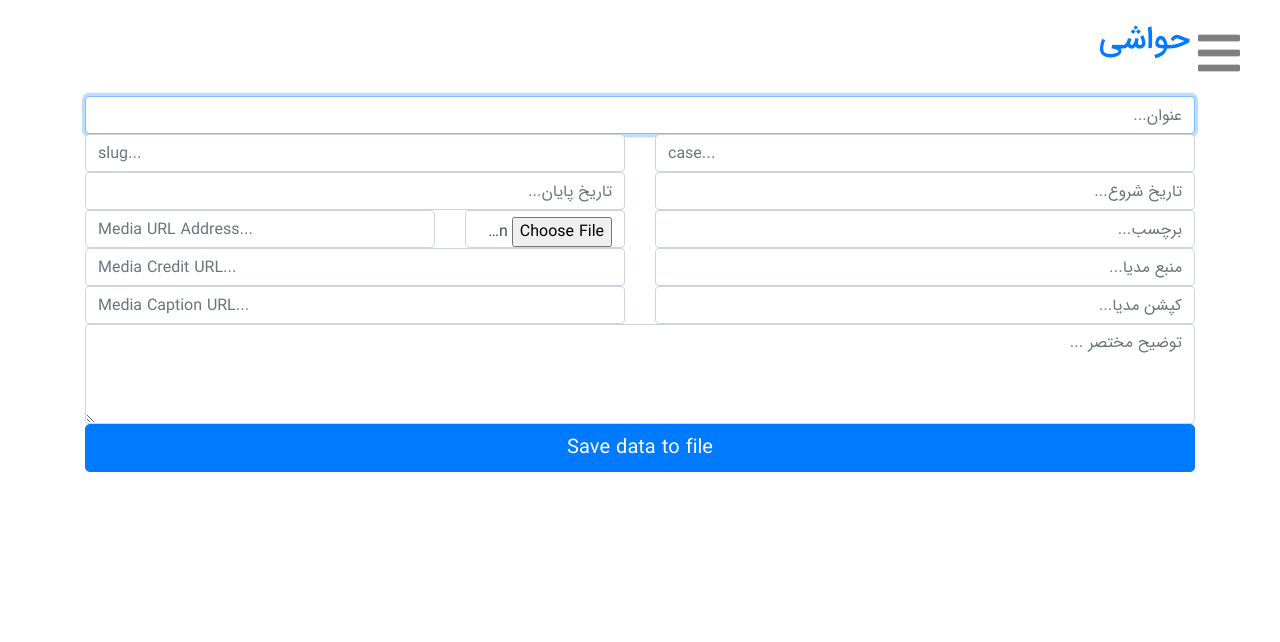
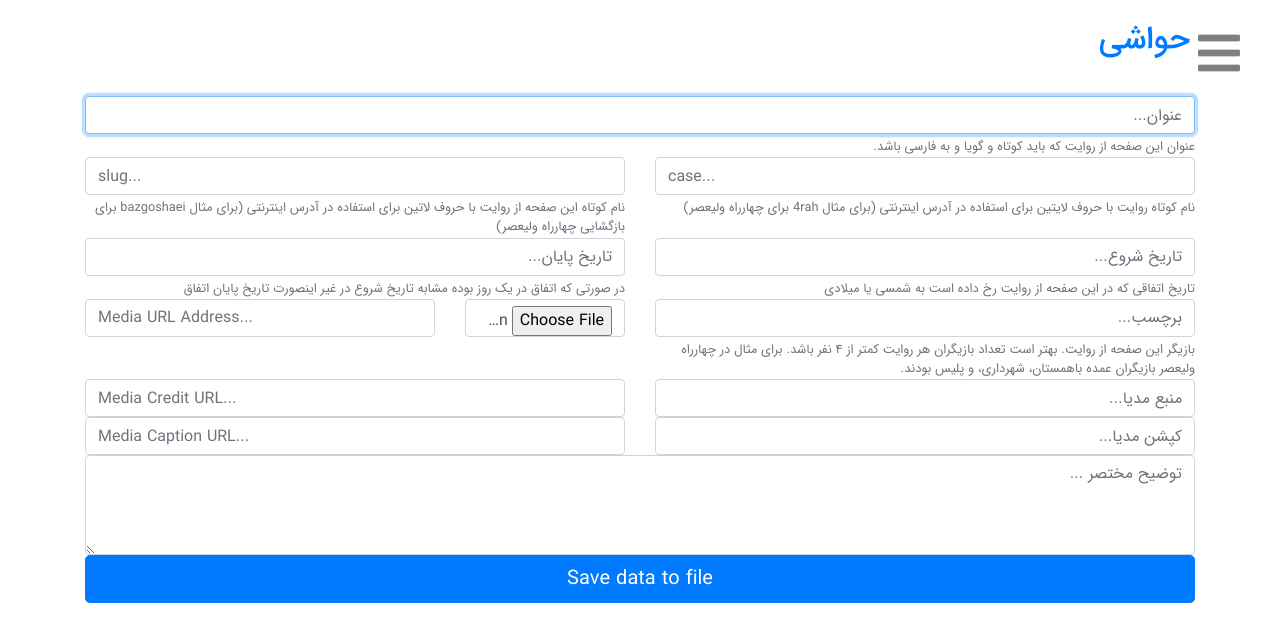
Before and after one commit to havashi/havashi.github.io, a Jekyll site: the page built from add.html, in a window 1280 px wide and 900 px high. Shown: the top 642 px of the window. Built offline with Jekyll 4.4.1, drawn with Linux system fonts in a browser that asks for light colours; nearby versions of some CDN libraries.

```diff
--- a/add.html
+++ b/add.html
@@ -1,6 +1,8 @@
 ---
 layout: default
 ---
+<script type="text/javascript" src="https://www.dropbox.com/static/api/2/dropins.js" id="dropboxjs" data-app-key="4bkmj1rpjqh7534"></script>
+
 <script type="text/javascript">
 
 $(document).ready(function() {
@@ -63,28 +65,50 @@
       </div>
         <!--Add few elements to the form-->
         <div class="row mt-5">
-          <div class="col"><input type="text" class="form-control" autofocus id="title" placeholder="عنوان..." /></div>
+          <div class="col">
+            <input type="text" class="form-control" data-toggle="tooltip" data-placement="top" title="Tooltip on top" autofocus id="title" placeholder="عنوان..." />
+            <small class="form-text text-muted">
+              عنوان این صفحه از روایت که باید کوتاه و گویا و به فارسی باشد.
+            </small>
+          </div>
         </div>
         <div class="row">
           <div class="col">
             <input type="text" lang="en" dir="ltr" class="form-control" id="txtCase" placeholder="case..." />
+            <small class="form-text text-muted">
+              نام کوتاه روایت با حروف لایتین برای استفاده در آدرس اینترنتی (برای مثال 4rah برای چهارراه ولیعصر)
+            </small>
           </div>
           <div class="col">
             <input type="text" lang="en" dir="ltr" class="form-control" id="txtSlug" placeholder="slug..." />
+            <small class="form-text text-muted">
+              نام کوتاه این صفحه از روایت با حروف لاتین برای استفاده در آدرس اینترنتی (برای مثال bazgoshaei برای بازگشایی چهارراه ولیعصر)
+            </small>
           </div>
         </div>
         <div class="row">
           <div class="col">
             <input type="text" class="form-control" id="startDate" placeholder="تاریخ شروع..." />
             <input type="hidden" id="startDateU" />
+            <small class="form-text text-muted">
+              تاریخ اتفاقی که در این صفحه از روایت رخ داده است به شمسی یا میلادی
+            </small>
           </div>
           <div class="col">
             <input type="text" class="form-control" id="endDate" placeholder="تاریخ پایان..." />
             <input type="hidden" id="endDateU" />
+            <small class="form-text text-muted">
+              در صورتی که اتفاق در یک روز بوده مشابه تاریخ شروع در غیر اینصورت تاریخ پایان اتفاق
+            </small>
           </div>
         </div>
         <div class="row">
-          <div class="col-6"><input type="text" class="form-control" id="tag" placeholder="برچسب..." /></div>
+          <div class="col-6">
+            <input type="text" class="form-control" id="tag" placeholder="برچسب..." />
+            <small class="form-text text-muted">
+              بازیگر این صفحه از روایت. بهتر است تعداد بازیگران هر روایت کمتر از ۴ نفر باشد. برای مثال در چهارراه ولیعصر بازیگران عمده باهمستان، شهرداری، و پلیس بودند.
+            </small>
+          </div>
           <div class="col-2"><input id="mediaFile" class="form-control" type="file"></div>
           <div class="col-4"><input type="text" lang="en" dir="ltr" class="form-control" id="mediaUrl" placeholder="Media URL Address..." /></div>
         </div>
@@ -179,3 +203,4 @@
         newLink.click();
     }
 </script>
+<a href="https://dl.dropboxusercontent.com/s/deroi5nwm6u7gdf/advice.png" class="dropbox-saver"></a>
```
